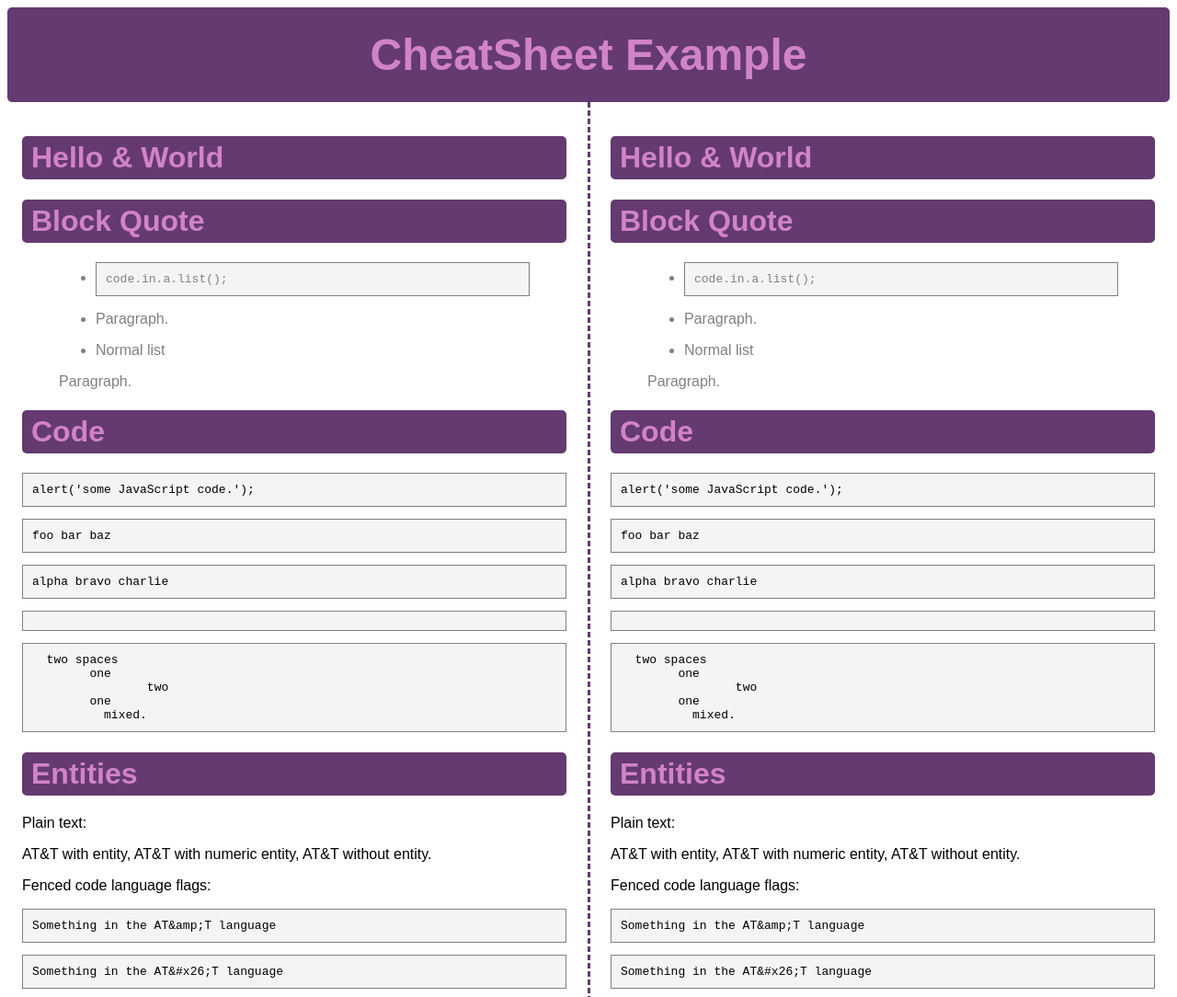
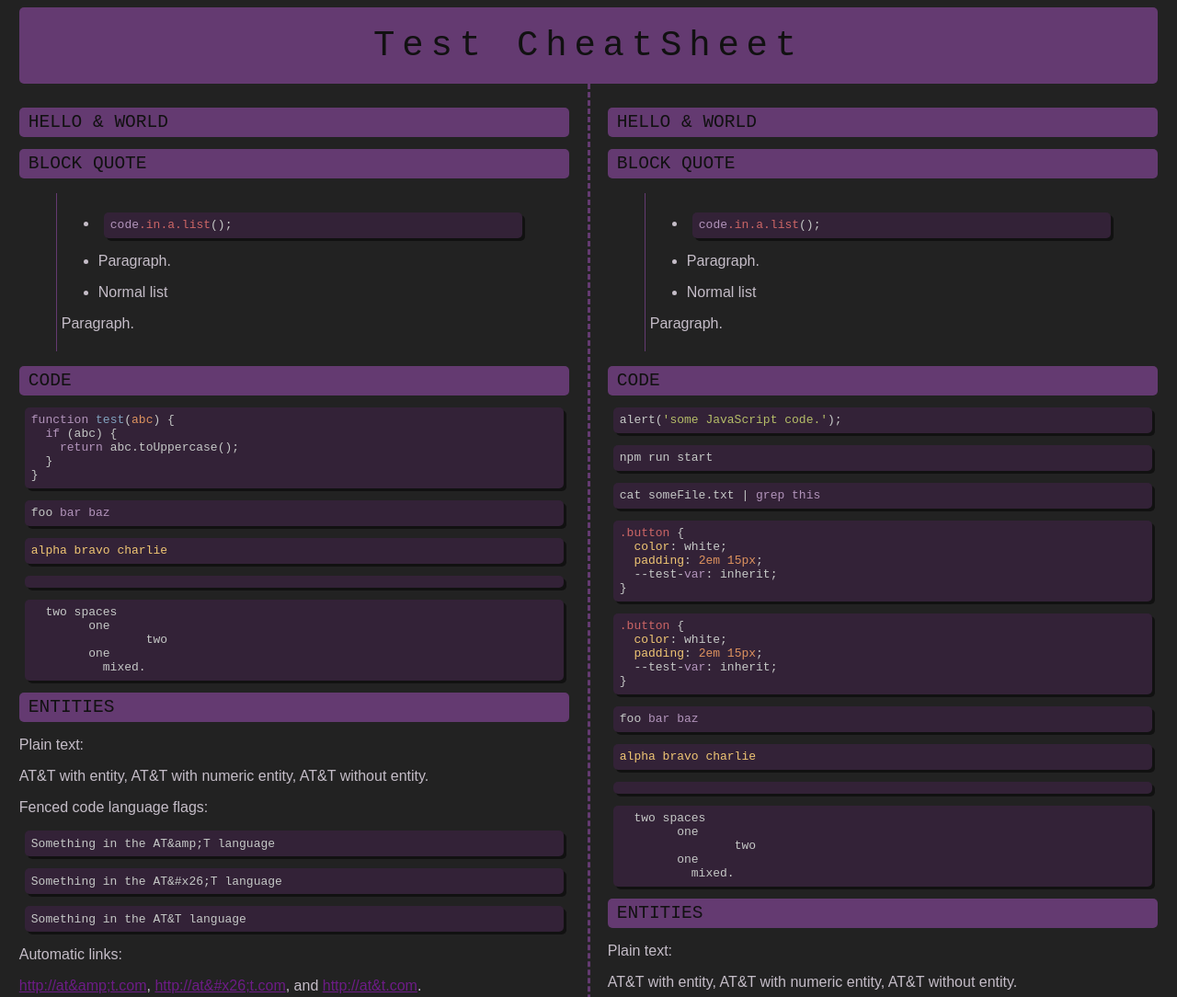
Before and after one commit to Jumace/CheatSheetGenerator, a website: page papers/test.html in a window 1280 px wide. Shown: the top 1084 px of the page at 92% size. Drawn offline with Linux system fonts and the light colour scheme.

Commit message:
feat: lots of improvements

```diff
--- a/index.js
+++ /dev/null
@@ -1,36 +0,0 @@
-var fs = require("fs");
-var unified = require("unified");
-var markdown = require("remark-parse");
-var html = require("remark-html");
-
-const rows = 2;
-
-async function main() {
-  for (let index = 1; index <= rows; index++) {
-    if (index === 1) {
-      await printRow(index, "template.html");
-    }
-    await printRow(index, "dist/index.html");
-  }
-}
-
-async function printRow(rowNumber, templateFilePath) {
-  let row;
-  try {
-    row = await unified()
-      .use(markdown)
-      .use(html)
-      .processSync(fs.readFileSync(`row${rowNumber}.md`));
-  } catch (err) {
-    console.log("could not print row ", rowNumber);
-    throw err;
-  }
-
-  const templateFile = fs.readFileSync(templateFilePath);
-  const indexFile = templateFile
-    .toString()
-    .replace(`##row${rowNumber}##`, row.contents);
-  fs.writeFileSync("dist/index.html", indexFile);
-}
-
-main();
--- a/dist/index.html
+++ b/papers/test.html
@@ -1,75 +1,26 @@
 <!DOCTYPE html>
 <html lang="en">
   <meta charset="UTF-8" />
-  <title>Cheat Sheet Test</title>
+  <title>Test CheatSheet</title>
   <meta name="viewport" content="width=device-width,initial-scale=1" />
+  <link
+    rel="stylesheet"
+    href="/../themes/violett-dark.css"
+  />
   <style>
-    :root {
-      --main-bg-color: #643a71;
-      --main-border-radius: 5px;
-      --headline-color: #d183c9;
-      --code-bg-color: rgba(200,200,200,.2);
-      --code-border-color: grey;
-      font-family: sans-serif;
-    }
 
-    h1 {
-      text-align: left;
-      background-color: var(--main-bg-color);
-      padding: 5px 10px;
-      border-radius: var(--main-border-radius);
-      color: var(--headline-color);
-    }
-
-    blockquote {
-      color: gray;
-    }
-
-    pre, code {
-      background-color: var(--code-bg-color);
-    }
-
-    pre code {
-      background-color: transparent;
-    }
-
-    pre {
-      border: 1px solid var(--code-border-color);
-      padding: 10px;
-    }
-
-    .content {
-      columns: 400px 2;
-      column-rule: dashed var(--main-bg-color);
-    }
-
-    .row1,
-    .row2 {
-      display: block;
-      padding: 1em;
-    }
-
-    header {
-      font-size: 3em;
-      font-weight: bolder;
-      text-align: center;
-      padding: 0.5em;
-      background-color: var(--main-bg-color);
-      border-radius: var(--main-border-radius);
-      color: var(--headline-color);
-    }
   </style>
   <body>
     <header>
-      CheatSheet Example
+      Test CheatSheet
     </header>
     <div class="content">
-      <div class="row1"><h1>Hello &#x26; World</h1>
+      <div class="row"><h1>Hello &#x26; World</h1>
 <h1>Block Quote</h1>
 <blockquote>
 <ul>
 <li>
-<pre><code>code.in.a.list();
+<pre><code class="hljs language-stylus"><span class="hljs-selector-tag">code</span><span class="hljs-selector-class">.in</span><span class="hljs-selector-class">.a</span><span class="hljs-selector-class">.list</span>();
 </code></pre>
 </li>
 <li>
@@ -82,14 +33,18 @@
 <p>Paragraph.</p>
 </blockquote>
 <h1>Code</h1>
-<pre><code class="language-js">alert('some JavaScript code.');
+<pre><code class="hljs language-js"><span class="hljs-function"><span class="hljs-keyword">function</span> <span class="hljs-title">test</span>(<span class="hljs-params">abc</span>) </span>{
+  <span class="hljs-keyword">if</span> (abc) {
+    <span class="hljs-keyword">return</span> abc.toUppercase();
+  }
+}
 </code></pre>
-<pre><code>foo bar baz
+<pre><code class="hljs language-mipsasm">foo <span class="hljs-keyword">bar </span><span class="hljs-keyword">baz
+</span></code></pre>
+<pre><code class="hljs language-ebnf"><span class="hljs-attribute">alpha bravo charlie</span>
 </code></pre>
-<pre><code>alpha bravo charlie
-</code></pre>
-<pre><code class="language-empty"></code></pre>
-<pre><code class="language-tabs">  two spaces
+<pre><code class="hljs language-empty"></code></pre>
+<pre><code class="hljs language-tabs">  two spaces
 	one
 		two
 	one
@@ -99,11 +54,11 @@
 <p>Plain text:</p>
 <p>AT&#x26;T with entity, AT&#x26;T with numeric entity, AT&#x26;T without entity.</p>
 <p>Fenced code language flags:</p>
-<pre><code class="language-AT&#x26;T">Something in the AT&#x26;amp;T language
+<pre><code class="hljs language-AT&#x26;T">Something in the AT&#x26;amp;T language
 </code></pre>
-<pre><code class="language-AT&#x26;T">Something in the AT&#x26;#x26;T language
+<pre><code class="hljs language-AT&#x26;T">Something in the AT&#x26;#x26;T language
 </code></pre>
-<pre><code class="language-AT&#x26;T">Something in the AT&#x26;T language
+<pre><code class="hljs language-AT&#x26;T">Something in the AT&#x26;T language
 </code></pre>
 <p>Automatic links:</p>
 <p><a href="http://at&#x26;amp;t.com">http://at&#x26;amp;t.com</a>, <a href="http://at&#x26;#x26;t.com">http://at&#x26;#x26;t.com</a>, and <a href="http://at&#x26;t.com">http://at&#x26;t.com</a>.</p>
@@ -212,15 +167,15 @@ only works in paragraphs.</p>
 </li>
 </ul>
 <hr>
-<pre><code>And a rule.
+<pre><code class="hljs language-armasm"><span class="hljs-keyword">And</span> a rule.
 </code></pre>
 </div>
-      <div class="row2"><h1>Hello &#x26; World</h1>
+      <div class="row"><h1>Hello &#x26; World</h1>
 <h1>Block Quote</h1>
 <blockquote>
 <ul>
 <li>
-<pre><code>code.in.a.list();
+<pre><code class="hljs language-stylus"><span class="hljs-selector-tag">code</span><span class="hljs-selector-class">.in</span><span class="hljs-selector-class">.a</span><span class="hljs-selector-class">.list</span>();
 </code></pre>
 </li>
 <li>
@@ -233,14 +188,30 @@ only works in paragraphs.</p>
 <p>Paragraph.</p>
 </blockquote>
 <h1>Code</h1>
-<pre><code class="language-js">alert('some JavaScript code.');
+<pre><code class="hljs language-js">alert(<span class="hljs-string">'some JavaScript code.'</span>);
 </code></pre>
-<pre><code>foo bar baz
+<pre><code class="hljs language-bash">npm run start
 </code></pre>
-<pre><code>alpha bravo charlie
+<pre><code class="hljs language-gradle">cat someFile.txt | <span class="hljs-keyword">grep</span> <span class="hljs-keyword">this</span>
 </code></pre>
-<pre><code class="language-empty"></code></pre>
-<pre><code class="language-tabs">  two spaces
+<pre><code class="hljs language-css"><span class="hljs-selector-class">.button</span> {
+  <span class="hljs-attribute">color</span>: white;
+  <span class="hljs-attribute">padding</span>: <span class="hljs-number">2em</span> <span class="hljs-number">15px</span>;
+  --test-<span class="hljs-selector-tag">var</span>: inherit;
+}
+</code></pre>
+<pre><code class="hljs language-css"><span class="hljs-selector-class">.button</span> {
+  <span class="hljs-attribute">color</span>: white;
+  <span class="hljs-attribute">padding</span>: <span class="hljs-number">2em</span> <span class="hljs-number">15px</span>;
+  --test-<span class="hljs-selector-tag">var</span>: inherit;
+}
+</code></pre>
+<pre><code class="hljs language-mipsasm">foo <span class="hljs-keyword">bar </span><span class="hljs-keyword">baz
+</span></code></pre>
+<pre><code class="hljs language-ebnf"><span class="hljs-attribute">alpha bravo charlie</span>
+</code></pre>
+<pre><code class="hljs language-empty"></code></pre>
+<pre><code class="hljs language-tabs">  two spaces
 	one
 		two
 	one
@@ -250,11 +221,11 @@ only works in paragraphs.</p>
 <p>Plain text:</p>
 <p>AT&#x26;T with entity, AT&#x26;T with numeric entity, AT&#x26;T without entity.</p>
 <p>Fenced code language flags:</p>
-<pre><code class="language-AT&#x26;T">Something in the AT&#x26;amp;T language
+<pre><code class="hljs language-AT&#x26;T">Something in the AT&#x26;amp;T language
 </code></pre>
-<pre><code class="language-AT&#x26;T">Something in the AT&#x26;#x26;T language
+<pre><code class="hljs language-AT&#x26;T">Something in the AT&#x26;#x26;T language
 </code></pre>
-<pre><code class="language-AT&#x26;T">Something in the AT&#x26;T language
+<pre><code class="hljs language-AT&#x26;T">Something in the AT&#x26;T language
 </code></pre>
 <p>Automatic links:</p>
 <p><a href="http://at&#x26;amp;t.com">http://at&#x26;amp;t.com</a>, <a href="http://at&#x26;#x26;t.com">http://at&#x26;#x26;t.com</a>, and <a href="http://at&#x26;t.com">http://at&#x26;t.com</a>.</p>
@@ -363,7 +334,7 @@ only works in paragraphs.</p>
 </li>
 </ul>
 <hr>
-<pre><code>And a rule.
+<pre><code class="hljs language-armasm"><span class="hljs-keyword">And</span> a rule.
 </code></pre>
 </div>
     </div>
--- /dev/null
+++ b/src/utils.js
@@ -0,0 +1,58 @@
+const fs = require("fs");
+const {exec} = require("child_process");
+const unified = require("unified");
+const markdown = require("remark-parse");
+const html = require("remark-html");
+const highlight = require("rehype-highlight");
+const rehype = require("rehype");
+
+async function printRowToFile(markdownFilePath, inputFilePath, outputFilePath, options) {
+  const htmlRow = await markdown2Html(markdownFilePath, options);
+
+  const rowNumber = getRowNumberFromPath(markdownFilePath);
+  const inputFile = fs.readFileSync(inputFilePath);
+  const outputFile = inputFile
+    .toString()
+    .replace(`##row${rowNumber}##`, htmlRow);
+
+  fs.writeFileSync(outputFilePath, outputFile);
+}
+
+async function markdown2Html(markDownFilePath, options) {
+  let output;
+  try {
+    output = await unified()
+      .use(markdown)
+      .use(html)
+      .processSync(fs.readFileSync(markDownFilePath));
+    output = await rehype()
+      .data("settings", { fragment: true })
+      .use(highlight, options)
+      .processSync(output);
+  } catch (err) {
+    console.log("could not print file ", markDownFilePath);
+    throw err;
+  }
+
+  return output.contents;
+}
+
+function getRowNumberFromPath(filePath) {
+  return filePath.match(/(\d+).md$/)[1];
+}
+
+function buildCheatSheet(path) {
+  exec(`node ${path}`, (error, stdout, stderr) => {
+    if (stdout) {
+        console.log("stdout: " + stdout);
+    }
+    if (stderr) {
+        console.log("stderr: " + stderr);
+    }
+    if (error !== null) {
+      console.log("exec error: " + error);
+    }
+  });
+}
+
+module.exports = {printRowToFile: printRowToFile, getRowNumberFromPath: getRowNumberFromPath, buildCheatSheet: buildCheatSheet};
--- /dev/null
+++ b/themes/violett-dark.css
@@ -0,0 +1,125 @@
+:root {
+    --body-bg-color: #222;
+    --main-bg-color: #643a71;
+    --main-font-color: #c5bdc8;
+    --main-border-radius: 5px;
+    --headline-color: #111;
+    --code-bg-color: rgba(211, 129, 255, 0.15);
+    --code-border-color: var(--main-bg-color);
+    --code-font-color: white;
+    --blockquote-bg-color: rgba(100, 100, 100, 0.2);
+    --link-font-color: #6d1c86;
+    font-family: sans-serif;
+  }
+
+  body {
+    background-color: var(--body-bg-color);
+    color: var(--main-font-color);
+  }
+
+  a {
+    color: var(--link-font-color);
+  }
+
+  h1 {
+    text-align: left;
+    background-color: var(--main-bg-color);
+    padding: 5px 10px;
+    border-radius: var(--main-border-radius);
+    color: var(--headline-color);
+    font-size: 1.5em;
+    font-family: monospace;
+    text-transform: uppercase;
+    font-weight: lighter;
+  }
+
+  hr {
+    border-color: var(--main-bg-color);
+  }
+
+  blockquote {
+    border-left: 1px solid var(--main-bg-color);
+    padding: 5px;
+  }
+
+  .content {
+    columns: 400px 2;
+    column-rule: dashed var(--main-bg-color);
+  }
+
+  .row {
+    display: block;
+    padding: 1vw;
+    break-inside: avoid;
+  }
+
+  header {
+    font-size: 3em;
+    text-align: center;
+    padding: 0.5em;
+    background-color: var(--main-bg-color);
+    border-radius: var(--main-border-radius);
+    color: var(--headline-color);
+    font-family: monospace;
+    letter-spacing: .2em;
+    font-weight: boldl;
+    margin: 0 1vw;
+  }
+
+  .hljs-comment,
+  .hljs-quote {
+    color: #969896;
+  }
+  .hljs-deletion,
+  .hljs-name,
+  .hljs-regexp,
+  .hljs-selector-class,
+  .hljs-selector-id,
+  .hljs-tag,
+  .hljs-template-variable,
+  .hljs-variable {
+    color: #c66;
+  }
+  .hljs-built_in,
+  .hljs-builtin-name,
+  .hljs-link,
+  .hljs-literal,
+  .hljs-meta,
+  .hljs-number,
+  .hljs-params,
+  .hljs-type {
+    color: #de935f;
+  }
+  .hljs-attribute {
+    color: #f0c674;
+  }
+  .hljs-addition,
+  .hljs-bullet,
+  .hljs-string,
+  .hljs-symbol {
+    color: #b5bd68;
+  }
+  .hljs-section,
+  .hljs-title {
+    color: #81a2be;
+  }
+  .hljs-keyword,
+  .hljs-selector-tag {
+    color: #b294bb;
+  }
+  .hljs {
+    display: block;
+    overflow-x: auto;
+    background: #332237;
+    color: #c5c8c6;
+    padding: 0.5em;
+    border-radius: 5px;
+    margin: 0.5em;
+    box-shadow: 3px 3px #00000082;
+  }
+  .hljs-emphasis {
+    font-style: italic;
+  }
+  .hljs-strong {
+    font-weight: 700;
+  }
--- a/watch.js
+++ b/watch.js
@@ -1,22 +1,16 @@
-const {exec} = require("child_process");
-var fs = require("fs");
-const excludedElements = ['dist']
+const fs = require("fs");
+const {buildCheatSheet} = require("./src/utils")
+const excludedElements = []
+const sourceFolder = 'src/cheat-sheets';
 
-fs.watch(".", (event, filename) => {
+fs.watch(sourceFolder,{recursive: true}, (event, filename) => {
   console.log(`[${filename}]: ${event}`);
+  if (excludedElements.some((element) => {return filename.includes(element)})) {
+    return;
+  }
 
-  if (excludedElements.some((element) => {return filename.includes(element)})) {
-      return;
-  }
-  exec("node index.js", (error, stdout, stderr) => {
-    if (stdout) {
-        console.log("stdout: " + stdout);
-    }
-    if (stderr) {
-        console.log("stderr: " + stderr);
-    }
-    if (error !== null) {
-      console.log("exec error: " + error);
-    }
-  });
+  const sheetFolder = filename.match(/[\w\d\s]+\//g);
+  console.log(`build ${sheetFolder}`);
+  const buildPath = `${sourceFolder}/${sheetFolder}index.js`
+  buildCheatSheet(buildPath);
 });
```
Also changed, not shown: build.js (added, +13 -0 lines), package.json (+6 -1 lines), src/cheat-sheets/test/index.js (added, +35 -0 lines), src/cheat-sheets/test/row1.md (renamed from row1.md, +5 -1 lines), src/cheat-sheets/test/row2.md (renamed from row2.md, +25 -0 lines), src/cheat-sheets/test/template.html (added, +22 -0 lines), template.html (deleted, +0 -71 lines), README.md, static/Oswald-VariableFont_wght.ttf (deleted), 3 other files.
